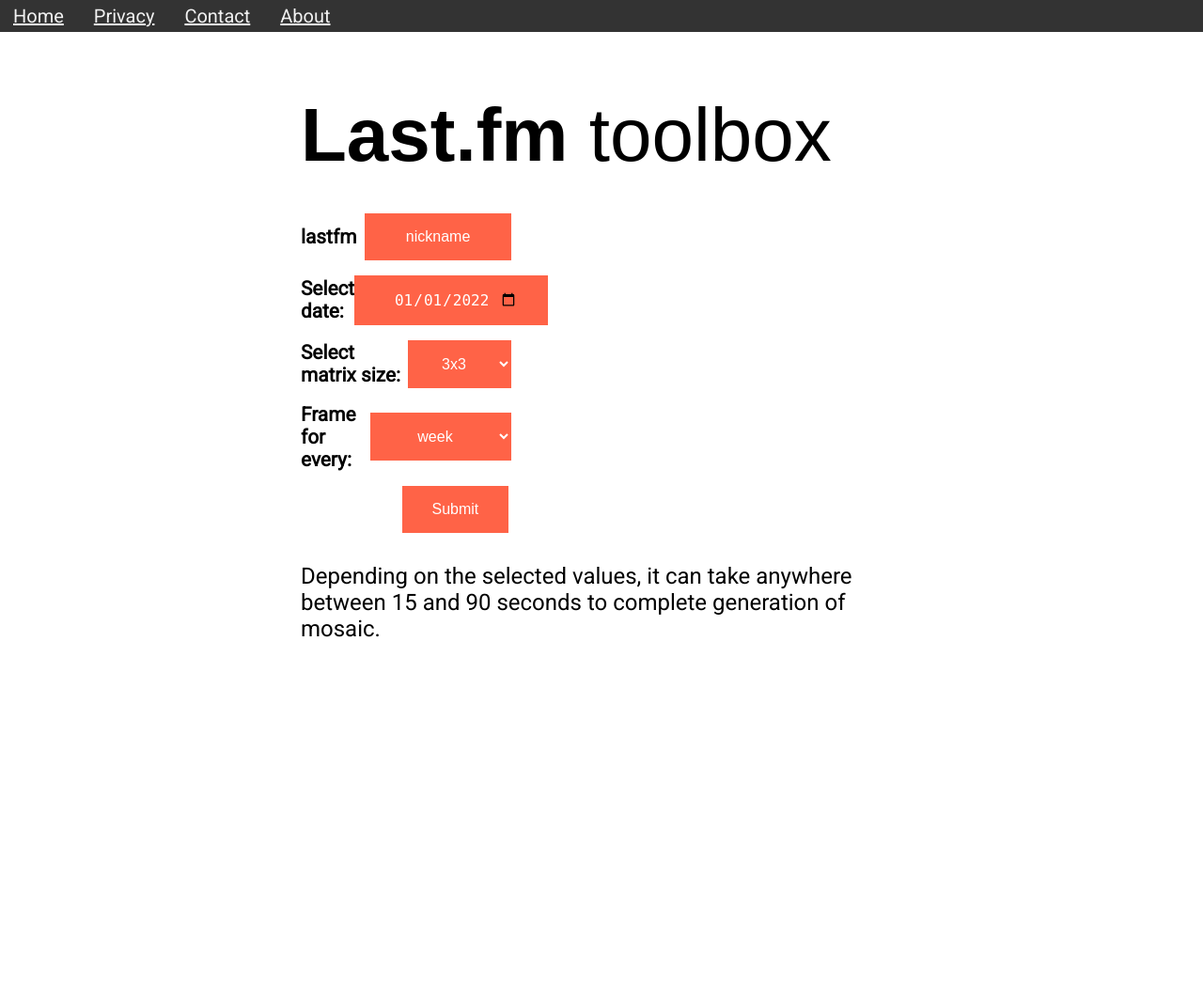
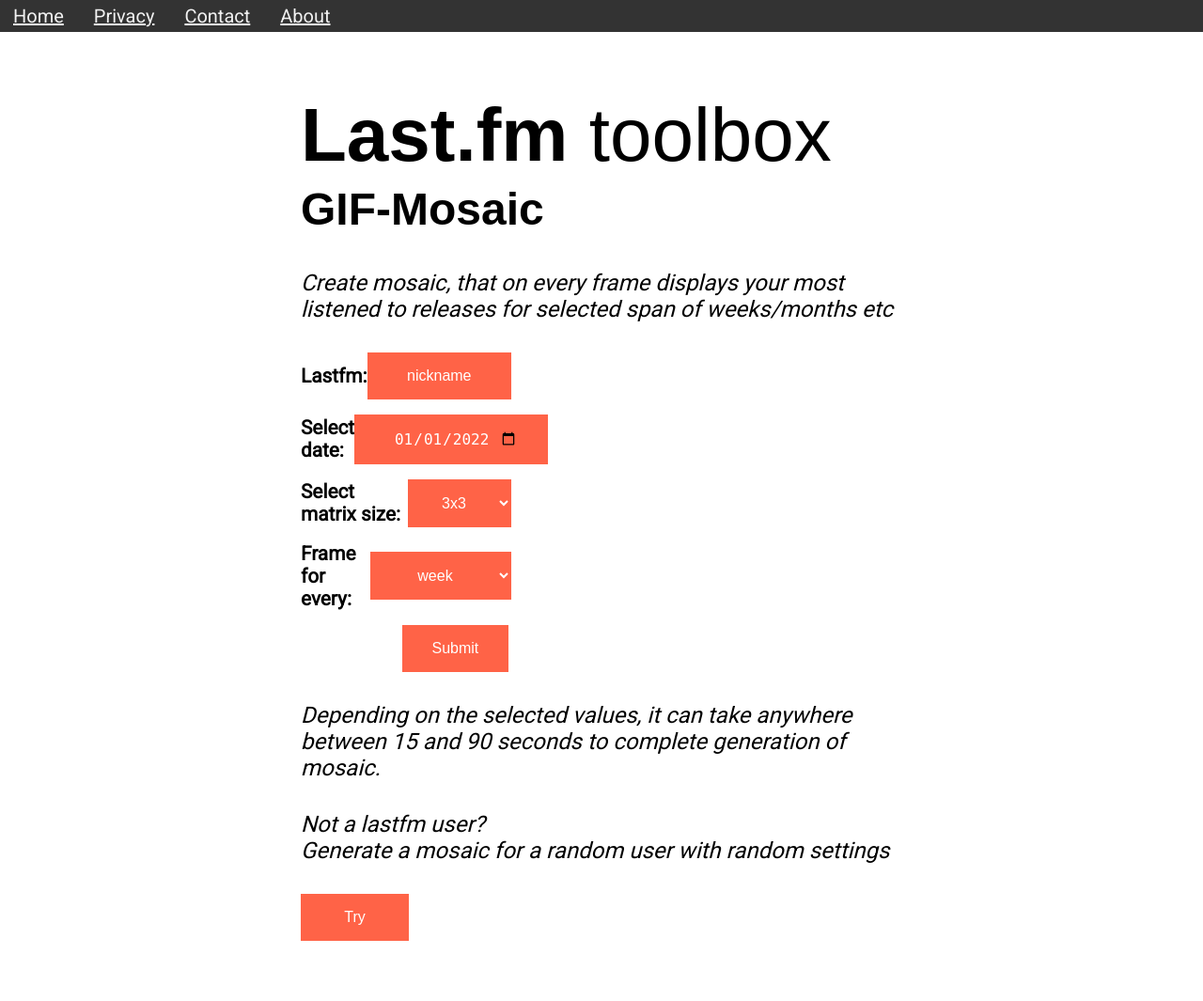
Before and after one commit to Heroesluk/azure2, a Flask app: page /mosaic in a window 1280 px wide. Shown: the whole page at 94% size. Before the commit the page ends 678 px from the top, so only its background shows below. Run offline with Flask 2, Linux system fonts and the light colour scheme.

Commit message:
implemented random for mosaic

```diff
--- a/app.py
+++ b/app.py
@@ -1,7 +1,7 @@
 import os
 import uuid
 from datetime import datetime
-
+from random import randrange, choice
 import flask
 import requests
 from PIL.Image import Image
@@ -12,6 +12,8 @@ from gif_creator import gif_creator
 app = Flask(__name__)
 from bubble import main
 
+
+usernames = ("heroesluk", "Ryryk", "Zajii","kaasi06","PixelSun","SniperWolf92","aroquis","calikasan","skvce","Ididealism")
 
 def check_if_usr_exist(username: str):
     data = requests.get("http://ws.audioscrobbler.com/2.0/?method=user.getinfo&user={}&api_key="
@@ -42,7 +44,7 @@ def bubbles():
             main(bubble_type, int(number_of_bubbles), nickname, str(file_name))
             return redirect(url_for("display_bubble", file_name=file_name))
 
-    return render_template("bubble_select.html")
+    return render_template("select_bubble.html")
 
 
 @app.route("/display_bubble", methods=["GET", "POST"])
@@ -52,7 +54,7 @@ def display_bubble():
             print(request.form['color'])
 
     filename = request.args.get("file_name")
-    return render_template("display_results.html", file_name=filename)
+    return render_template("display_bubble.html", file_name=filename)
 
 
 ############################################
@@ -64,10 +66,16 @@ def display_bubble():
 @app.route("/mosaic", methods=["GET", "POST"])
 def mosaic():
     if request.method == "POST":
-        date_str = request.form["start_date"]
-        matrix_size = request.form["matrix_size"]
-        time_delta = request.form["time_delta"]
-        nickname = request.form["nickname"]
+        if len(request.form.keys()) == 0:
+            date_str = "2022-01-01"
+            matrix_size = randrange(3, 6)
+            time_delta = "3month"
+            nickname = choice(usernames)
+        else:
+            date_str = request.form["start_date"]
+            matrix_size = request.form["matrix_size"]
+            time_delta = request.form["time_delta"]
+            nickname = request.form["nickname"]
 
         start_date = datetime.strptime(date_str, "%Y-%m-%d")
 
@@ -79,8 +87,7 @@ def mosaic():
 
             return redirect(url_for("display_mosaic", file_name=file_name))
 
-
-    return render_template("mosaic.html")
+    return render_template("select_mosaic.html")
 
 
 @app.route("/display_mosaic", methods=["GET"])
@@ -89,5 +96,4 @@ def display_mosaic():
 
     return render_template("display_mosaic.html", file_name=file_name)
 
-
-#dynamically showing user the maximum size of mosaic gif
+# dynamically showing user the maximum size of mosaic gif
--- a/static/css/main.css
+++ b/static/css/main.css
@@ -77,6 +77,7 @@ body {
     font-size: 1.5rem;
     margin-top: 1rem;
     margin-bottom: 1rem;
+    align-items: center;
 }
 
 
@@ -132,7 +133,7 @@ h1, h2, h3, h4 {
 
 }
 
-::placeholder, input, select { /* Most modern browsers support this now. */
+::placeholder, input, select, #random_button { /* Most modern browsers support this now. */
     color: white;
     opacity: 1;
     text-align: center;
@@ -177,7 +178,7 @@ label {
     font-size: 1.3rem;
 }
 
-.vertical_container select, .vertical_container input {
+.vertical_container select, .vertical_container input, #random_button {
     border: 0;
     background-color: tomato;
     box-shadow: none;
@@ -195,7 +196,8 @@ label {
     background-color: crimson;
 }
 
-#info {
+.info {
+    font-style: italic;
     font-size: 1.5rem;
 }
 
@@ -232,3 +234,10 @@ label {
 .go_back_button:hover{
     background-color: crimson;
 }
+
+#random_button{
+    width: 18%;
+}
+#random_button:hover{
+    background-color: crimson;
+}
--- a/templates/display_results.html
+++ b/templates/display_bubble.html
@@ -1,4 +1,4 @@
-{# templates/display_results.html #}
+{# templates/display_bubble.html #}
 
 {% extends "base.html" %}
 {% block content %}
--- a/templates/bubble_select.html
+++ b/templates/select_bubble.html
@@ -1,4 +1,4 @@
-{# templates/bubble_select.html #}
+{# templates/select_bubble.html #}
 
 {% extends "base.html" %}
 {% block content %}
--- a/templates/mosaic.html
+++ b/templates/select_mosaic.html
@@ -1,29 +1,34 @@
-{# templates/mosaic.html #}
+{# templates/select_mosaic.html #}
 
 {% extends "base.html" %}
 {% block content %}
     <div class="topinfo">
         <h1><b>Last.fm</b> toolbox</h1>
+        <h3>GIF-Mosaic</h3>
+    </div>
+    <div class="info">
+        Create mosaic, that on every frame displays your
+        most listened to releases for selected span of weeks/months etc
     </div>
     <form action="#" method="post">
 
 
         <div class="vertical_container">
             <div class="vertical_form">
-                <label for="nickname">lastfm </label>
+                <label for="nickname">Lastfm: </label>
                 <input type="text" name="nickname"
-                       id="nickname" placeholder="nickname">
+                       id="nickname" placeholder="nickname" required>
             </div>
 
             <div class="vertical_form">
                 <label for="start_date">Select date: </label>
                 <input type="date" id="start_date" name="start_date"
-                       value="2022-01-01">
+                       value="2022-01-01" required>
 
             </div>
             <div class="vertical_form">
                 <label for="matrix_size">Select matrix size: </label>
-                <select name="matrix_size">
+                <select name="matrix_size" required>
                     <option value="3">3x3</option>
                     <option value="4">4x4</option>
                     <option value="5">5x5</option>
@@ -33,7 +38,7 @@
 
             <div class="vertical_form">
                 <label for="time_delta">Frame for every: </label>
-                <select name="time_delta">
+                <select name="time_delta" required>
                     <option value="week">week</option>
                     <option value="month">month</option>
                     <option value="3month">3 months</option>
@@ -50,11 +55,16 @@
         </div>
     </form>
 
-    <div id="info">
+    <div class="info">
         Depending on the selected values, it can take anywhere <br>
         between 15 and 90 seconds to complete generation of mosaic.
     </div>
 
+    <div class="info">Not a lastfm user?<br> Generate a mosaic for a random user with random settings</div>
+    <form action="#" method="post">
+        <button id="random_button" type="submit">Try</button>
+    </form>
+
 
 
 {% endblock content %}
```
Also changed, not shown: templates/main.html (+5 -6 lines).
